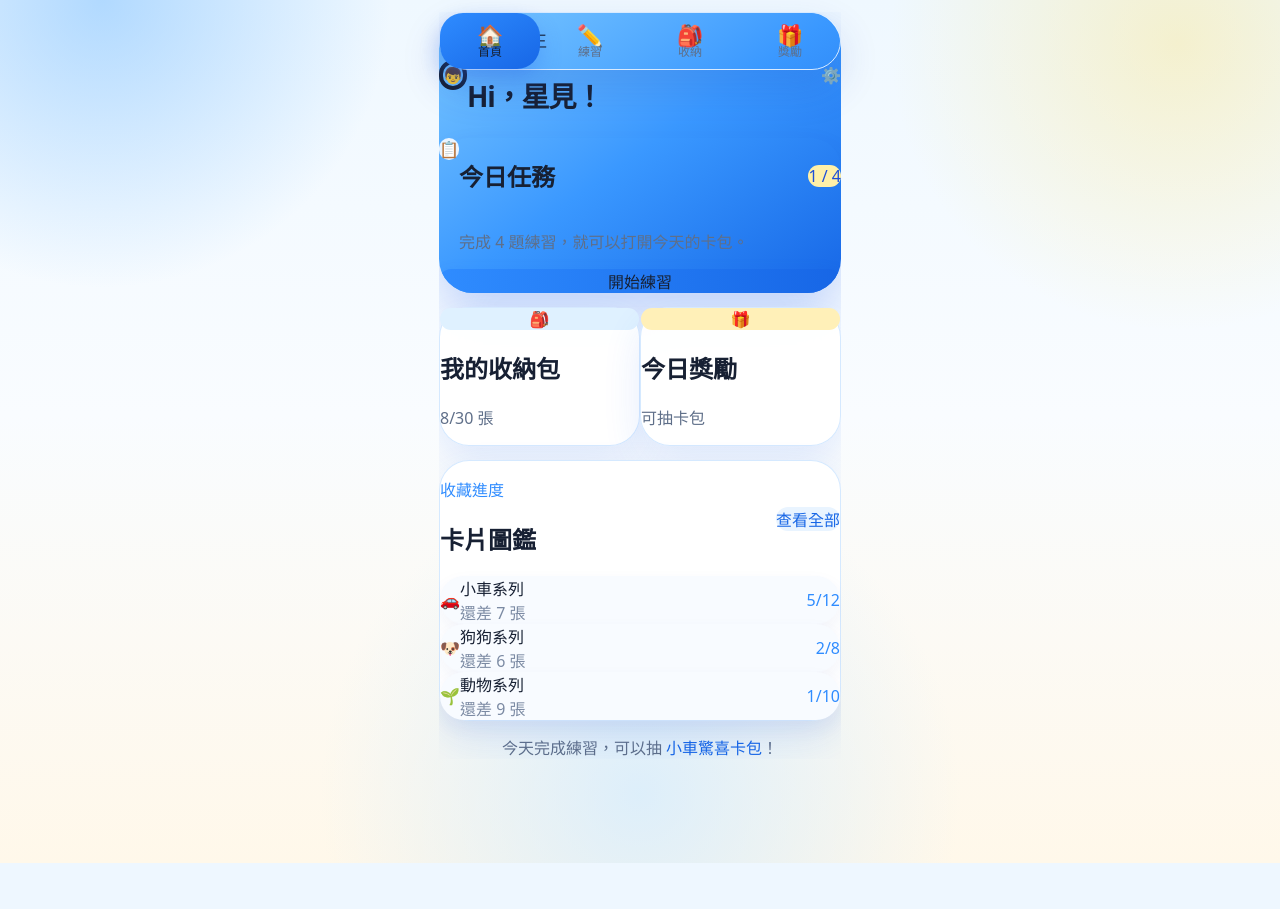
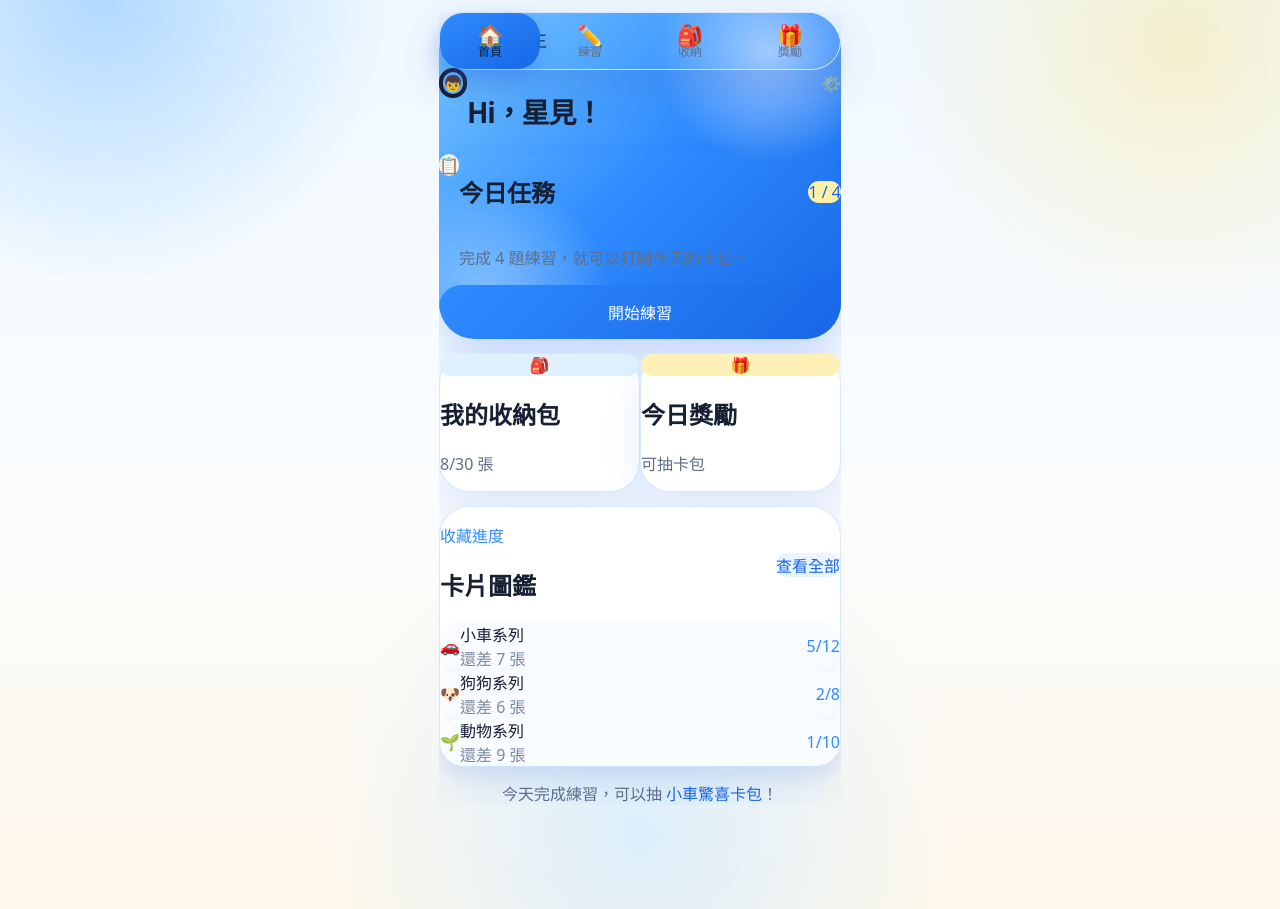
Before and after one commit to daisanity-svg/star-practice-pwa, a Next.js app: page / in a window 1280 px wide. Before the commit the page ends 863 px from the top, so only its background shows below. Built offline with nearby package versions, Linux system fonts and the light colour scheme; no server answers; the database is empty.

Commit message:
Finalize blue kid home UI

```diff
--- a/app/page.tsx
+++ b/app/page.tsx
@@ -19,31 +19,31 @@ export default async function HomePage() {
 
   return (
     <PhoneFrame>
-      <section className="relative overflow-hidden rounded-[34px] bg-gradient-to-br from-[#7bc8ff] via-[#3a98ff] to-[#1766e6] p-5 text-white shadow-[0_22px_50px_rgba(37,99,235,0.26)]">
-        <div className="pointer-events-none absolute -right-12 -top-10 h-40 w-40 rounded-full bg-white/24 blur-2xl" />
-        <div className="pointer-events-none absolute bottom-0 right-2 text-7xl opacity-20">☁️</div>
-        <div className="pointer-events-none absolute left-5 top-6 text-xl opacity-70">⭐</div>
+      <section className="kid-hero-blue relative overflow-hidden rounded-[36px] p-5 text-white">
+        <div className="pointer-events-none absolute -right-12 -top-12 h-44 w-44 rounded-full bg-white/25 blur-2xl" />
+        <div className="pointer-events-none absolute bottom-1 right-2 text-8xl opacity-20">☁️</div>
+        <div className="pointer-events-none absolute left-6 top-7 text-2xl opacity-70">⭐</div>
 
         <header className="relative z-10 flex items-center justify-between gap-3">
-          <div className="flex items-center gap-3">
-            <div className="flex h-16 w-16 items-center justify-center rounded-full border-4 border-white/60 bg-white text-4xl shadow-sm">👦</div>
-            <div>
-              <p className="rounded-full bg-white/18 px-3 py-1 text-xs font-black text-white/90">星星練習王</p>
-              <h1 className="mt-2 text-[28px] font-black leading-tight tracking-[-0.04em]">Hi，星見！</h1>
+          <div className="flex min-w-0 items-center gap-3">
+            <div className="flex h-16 w-16 shrink-0 items-center justify-center rounded-full border-4 border-white/65 bg-white text-4xl shadow-sm">👦</div>
+            <div className="min-w-0">
+              <p className="inline-flex rounded-full bg-white/20 px-3 py-1 text-xs font-black text-white">星星練習王</p>
+              <h1 className="mt-2 truncate text-[28px] font-black leading-tight tracking-[-0.04em]">Hi，星見！</h1>
             </div>
           </div>
-          <Link href="/parent/login" className="flex h-11 w-11 items-center justify-center rounded-full bg-white/22 text-xl backdrop-blur active:scale-95">
+          <Link href="/parent/login" className="flex h-11 w-11 shrink-0 items-center justify-center rounded-full bg-white/24 text-xl backdrop-blur active:scale-95">
             ⚙️
           </Link>
         </header>
 
-        <div className="relative z-10 mt-5 rounded-[30px] bg-white/94 p-4 text-[#172033] shadow-[0_14px_28px_rgba(30,64,175,0.12)]">
+        <div className="relative z-10 mt-5 rounded-[30px] bg-white/95 p-4 text-[#172033] shadow-[0_16px_32px_rgba(30,64,175,0.14)]">
           <div className="flex items-start gap-3">
-            <div className="flex h-12 w-12 items-center justify-center rounded-[20px] bg-[#e9f4ff] text-2xl">📋</div>
+            <div className="flex h-12 w-12 shrink-0 items-center justify-center rounded-[20px] bg-[#e9f4ff] text-2xl">📋</div>
             <div className="min-w-0 flex-1">
               <div className="flex items-center justify-between gap-3">
                 <h2 className="text-lg font-black">今日任務</h2>
-                <span className="rounded-full bg-[#fff0a8] px-3 py-1 text-sm font-black text-[#1d4ed8]">1 / 4</span>
+                <span className="rounded-full bg-[#fff0a8] px-3 py-1 text-sm font-black text-[#1766e6]">1 / 4</span>
               </div>
               <p className="mt-2 text-sm font-bold leading-relaxed text-[#5f6f89]">完成 4 題練習，就可以打開今天的卡包。</p>
               <div className="mt-3 h-3 overflow-hidden rounded-full bg-[#e6eef9]">
@@ -51,7 +51,7 @@ export default async function HomePage() {
               </div>
             </div>
           </div>
-          <Link href="/practice" className="mt-4 flex h-12 items-center justify-center rounded-[22px] bg-gradient-to-r from-[#2f8cff] to-[#1766e6] text-base font-black text-white shadow-[0_12px_22px_rgba(37,99,235,0.24)] active:scale-[0.99]">
+          <Link href="/practice" className="kid-blue-button mt-4 flex h-13 min-h-[54px] items-center justify-center rounded-[22px] text-base font-black active:scale-[0.99]">
             開始練習
           </Link>
         </div>
@@ -87,16 +87,16 @@ export default async function HomePage() {
             return (
               <Link key={collection.id} href="/collection" className="block rounded-[24px] bg-[#f8fbff] p-3 shadow-[0_8px_18px_rgba(30,64,175,0.06)] active:scale-[0.99]">
                 <div className="flex items-center justify-between gap-3">
-                  <div className="flex items-center gap-3">
-                    <div className="flex h-12 w-12 items-center justify-center rounded-[20px] bg-white text-2xl shadow-sm">
+                  <div className="flex min-w-0 items-center gap-3">
+                    <div className="flex h-12 w-12 shrink-0 items-center justify-center rounded-[20px] bg-white text-2xl shadow-sm">
                       <CollectionIcon name={collection.name} />
                     </div>
-                    <div>
-                      <div className="text-base font-black text-[#172033]">{collection.name}</div>
+                    <div className="min-w-0">
+                      <div className="truncate text-base font-black text-[#172033]">{collection.name}</div>
                       <div className="text-xs font-bold text-[#7b8aa3]">還差 {Math.max(collection.total - collection.owned, 0)} 張</div>
                     </div>
                   </div>
-                  <div className="text-base font-black text-[#2f8cff]">{collection.owned}/{collection.total}</div>
+                  <div className="shrink-0 text-base font-black text-[#2f8cff]">{collection.owned}/{collection.total}</div>
                 </div>
                 <div className="mt-3 h-2.5 overflow-hidden rounded-full bg-[#e6eef9]">
                   <div className="h-full rounded-full bg-gradient-to-r from-[#2f8cff] to-[#ffd95a]" style={{ width: `${percent}%` }} />
@@ -107,7 +107,7 @@ export default async function HomePage() {
         </div>
       </section>
 
-      <div className="rounded-[28px] bg-white/70 p-4 text-center text-sm font-bold text-[#5f6f89] shadow-sm">
+      <div className="rounded-[28px] bg-white/75 p-4 text-center text-sm font-bold text-[#5f6f89] shadow-sm">
         今天完成練習，可以抽 <span className="text-[#1766e6]">{eventPackName}</span>！
       </div>
 
```
